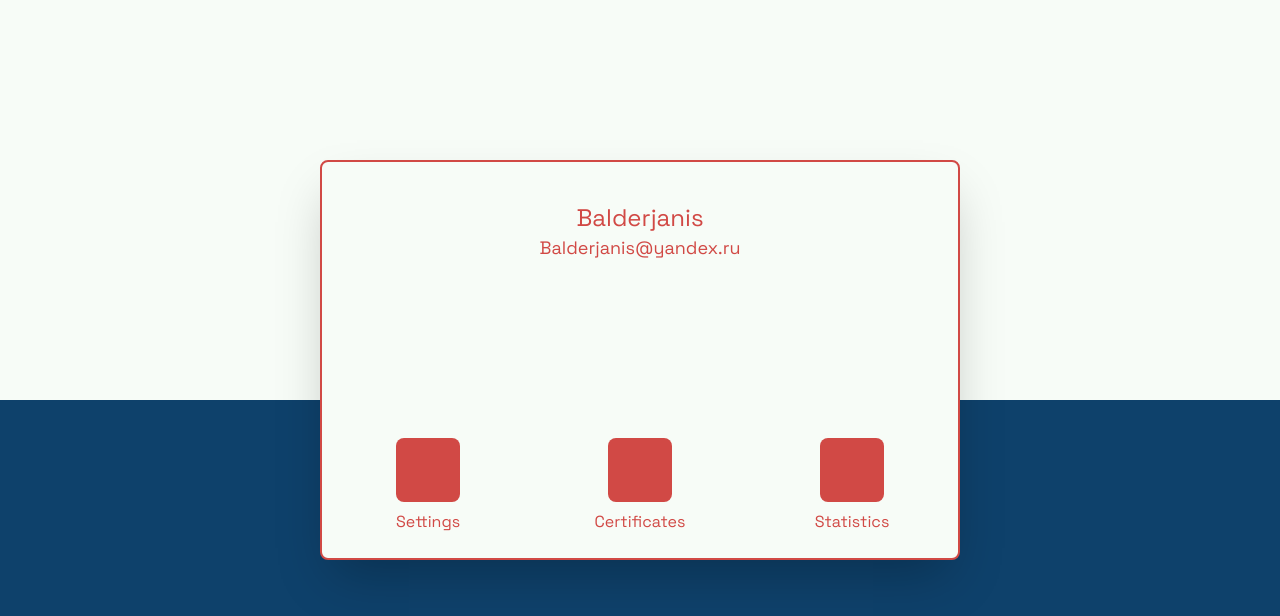
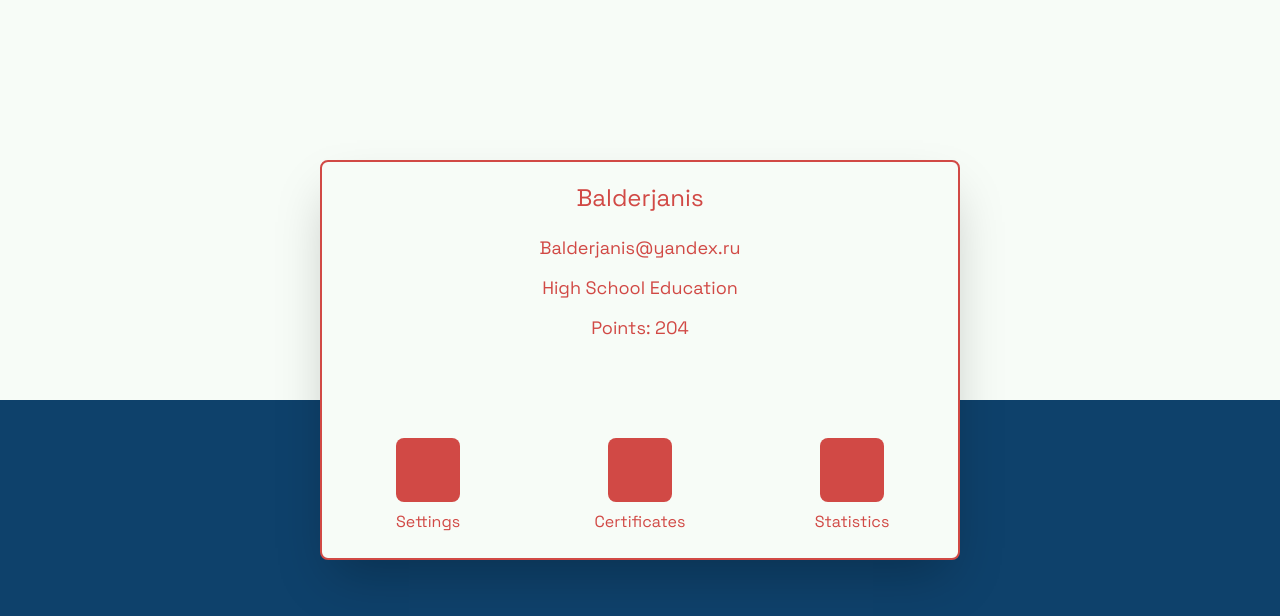
Before and after one commit to kristzz/pauguruGazeji, a Next.js app in the folder frontend/: page /profile in a window 1280 px wide. Shown: the top 616 px of the page. Built offline with nearby package versions, Linux system fonts and the light colour scheme.

Commit message:
nelielas izmainas profila lapai

```diff
--- a/frontend/src/app/profile/page.tsx
+++ b/frontend/src/app/profile/page.tsx
@@ -4,8 +4,10 @@
             <div className="bg-main-white h-screen w-screen flex flex-col items-center relative">
                 <div className="bg-main-blue w-screen h-[50%] absolute inset-x-0 bottom-0"></div>
                 <div className="bg-main-white w-[50%] h-[50%] shadow-2xl relative top-[20%] rounded-lg align-center border-2 border-main-red">
-                    <div className="text-main-red top-10 relative text-2xl text-center">Balderjanis</div>
-                    <div className="text-main-red top-10 relative text-lg text-center">Balderjanis@yandex.ru</div>
+                    <div className="text-main-red mt-5 relative text-2xl text-center">Balderjanis</div>
+                    <div className="text-main-red mt-5 relative text-lg text-center">Balderjanis@yandex.ru</div>
+                    <div className="text-main-red mt-3 relative text-lg text-center">High School Education</div>
+                    <div className="text-main-red mt-3 relative text-lg text-center">Points: 204</div>
                     <div className="grid grid-cols-3 place-items-center absolute w-full inset-x-0 bottom-14">
                         <div className="bg-main-red w-16 h-16 rounded-lg flex items-center justify-center">
                         </div>
```
